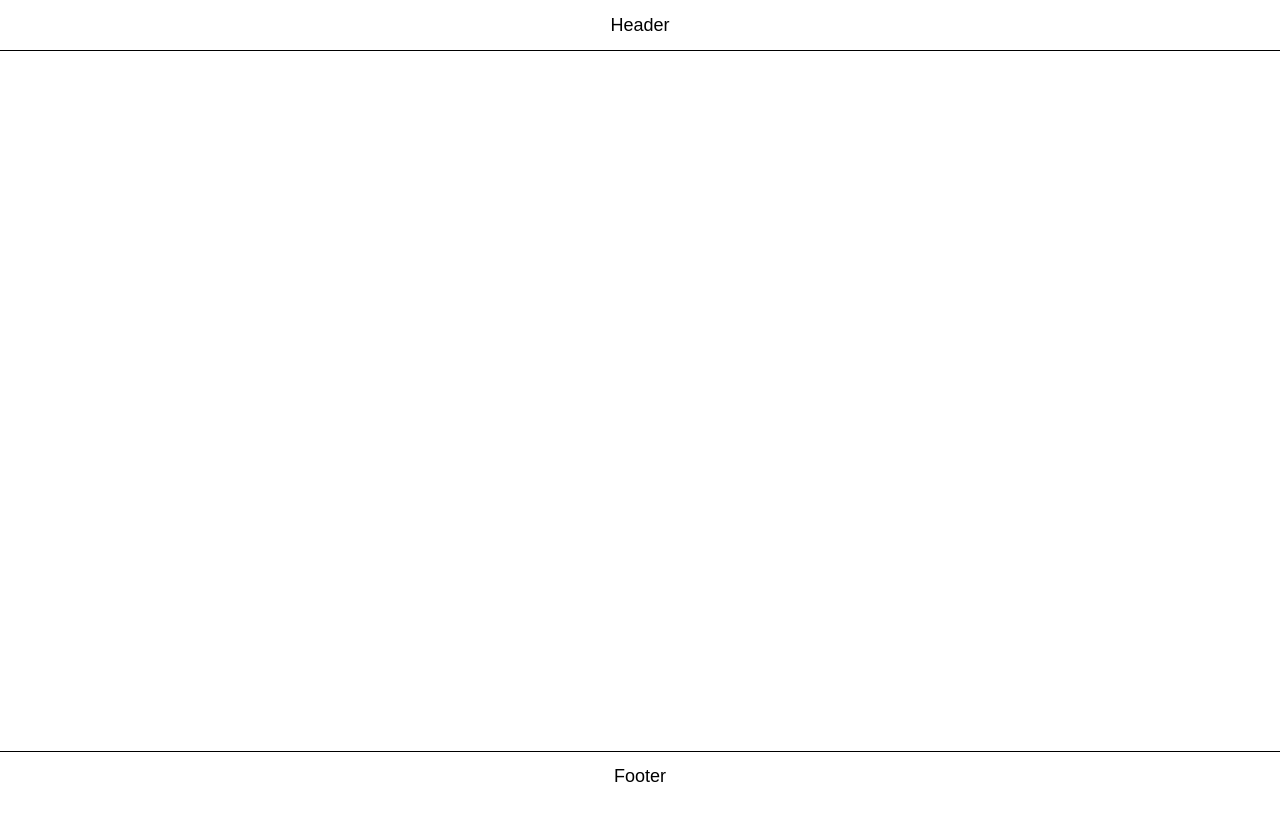
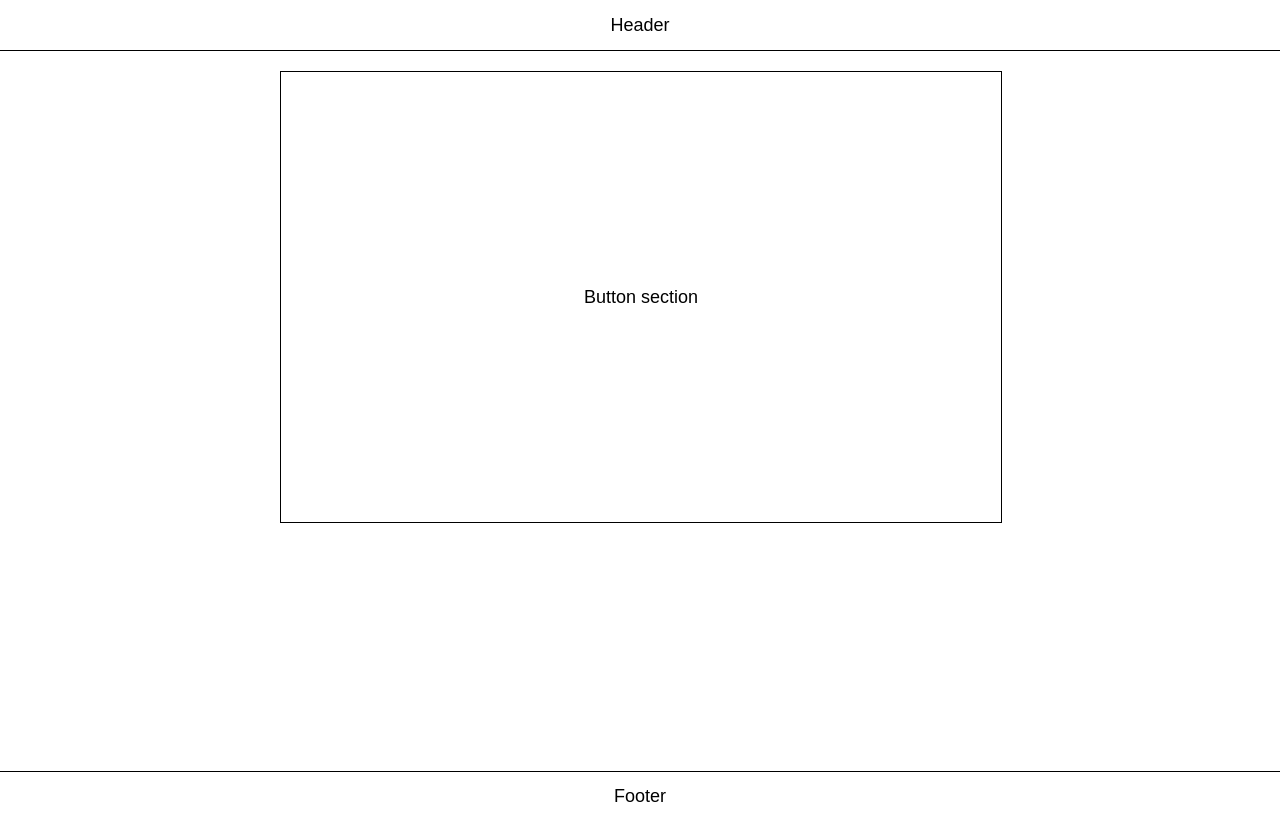
Before and after one commit to ooloo-io/github-flow-jming514, a website: page src/index.html in a window 1280 px wide. Drawn offline with nearby package versions, Linux system fonts and the light colour scheme.

Commit message:
Add bottom section

```diff
--- a/src/index.html
+++ b/src/index.html
@@ -17,7 +17,9 @@
 
   <body>
     <header class="header">Header</header>
-    <main class="content"></main>
+    <main class="content">
+      <section class="section">Button section</section>
+    </main>
     <footer class="footer">Footer</footer>
   </body>
 </html>
--- a/src/styles.css
+++ b/src/styles.css
@@ -25,3 +25,13 @@ body {
   max-width: 100%;
   margin: auto;
 }
+
+.section {
+  height: 450px;
+  width: 100%;
+  margin-top: 20px;
+  display: flex;
+  justify-content: center;
+  align-items: center;
+  border: 1px solid black;
+}
```
